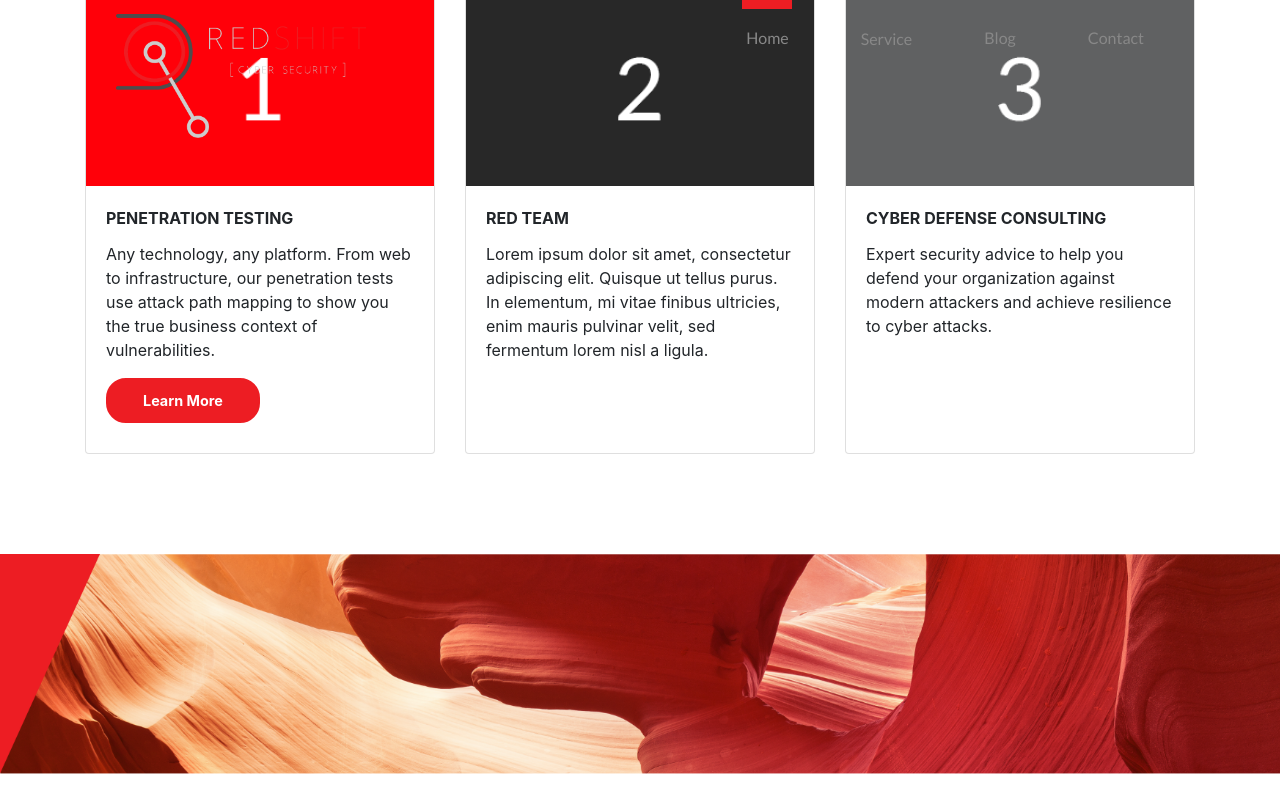
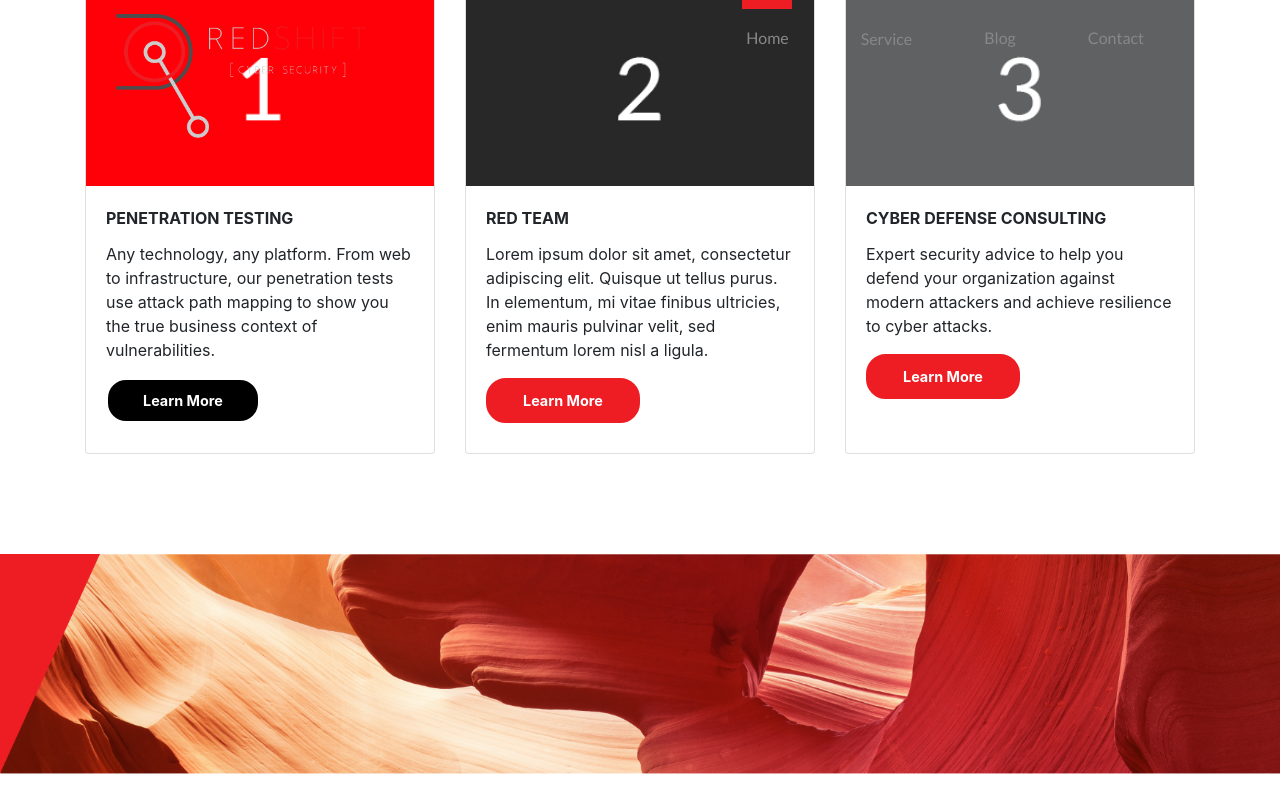
Before and after one commit to Panfi/Redshift, a React (Create React App) app: page / in a window 1280 px wide. In both pictures the pointer is over the element 182 px from the left and 1829 px from the top of the page. Shown: the part 1429-2229 px from the top of the page. Built offline with nearby package versions, Linux system fonts and the light colour scheme.

Commit message:
homepage card buttons

```diff
--- a/src/components/button/button.css
+++ b/src/components/button/button.css
@@ -28,9 +28,9 @@
 }
 
 .mybutton.btn-primary:hover {
-  background: transparent !important;
-  color: #ed1d23 !important;
-  border: solid 2px #ed1d23 !important;
+  background: #000 !important;
+  color: #fff !important;
+  border: solid 2px #fff !important;
 }
 
 .btn-secondary {
--- a/src/pages/homeComponent/home.js
+++ b/src/pages/homeComponent/home.js
@@ -89,7 +89,7 @@ class Home extends Component {
                         <CardText>Any technology, any platform. From web to infrastructure,
                     our penetration tests use attack path mapping
                     to show you the true business context of vulnerabilities.</CardText>
-                        <Button type="btn-default" title="Learn More"/>
+                        <Button type="btn-primary" title="Learn More"/>
                       </CardBody>
                   </Card>
 
@@ -108,7 +108,7 @@ class Home extends Component {
                         <CardTitle style={{ textTransform: "uppercase", fontWeight:"bold"}}>red team</CardTitle>
                         <CardText>Lorem ipsum dolor sit amet, consectetur adipiscing elit. Quisque ut tellus purus. In elementum, mi vitae finibus ultricies, enim
                           mauris pulvinar velit, sed fermentum lorem nisl a ligula.</CardText>
-                          <Button type="btn-default" title="Learn More"/>
+                          <Button type="btn-primary" title="Learn More"/>
                       </CardBody>
                   </Card>
 
@@ -124,7 +124,7 @@ class Home extends Component {
                       <CardBody>
                         <CardTitle style={{ textTransform: "uppercase", fontWeight:"bold"}}>Cyber defense consulting</CardTitle>
                         <CardText>Expert security advice to help you defend your organization against modern attackers and achieve resilience to cyber attacks.</CardText>
-                        <Button type="btn-default" title="Learn More"/>
+                        <Button type="btn-primary" title="Learn More"/>
                       </CardBody>
                   </Card>
 
```
